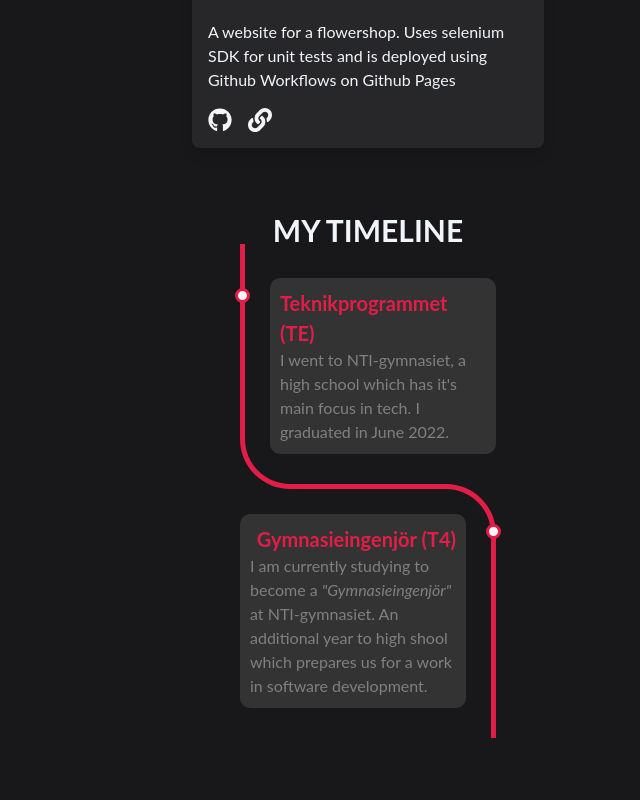
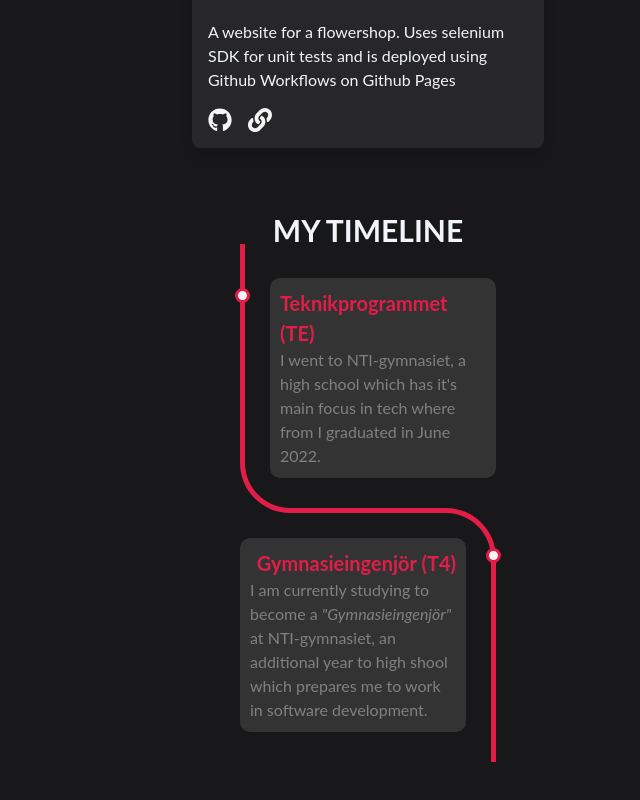
Before and after one commit to linus-jansson/linus-jansson.github.io, a Next.js app: page / in a window 1280 px wide. Shown: the part 1620-2420 px from the top of the page, without its empty margins (640-1280 px from the left). Built offline with nearby package versions, Linux system fonts and the light colour scheme.

Commit message:
some text clarification

```diff
--- a/src/app/page.tsx
+++ b/src/app/page.tsx
@@ -114,10 +114,10 @@ export default function IndexPage() {
                         <h1 className='text-slate-100 text-3xl font-bold uppercase text-center'>My Timeline</h1>
                         <div>
                             <TimelineCard title="Teknikprogrammet (TE)">
-                                <p>I went to NTI-gymnasiet, a high school which has it's main focus in tech. I graduated in June 2022.</p>
+                                <p>I went to NTI-gymnasiet, a high school which has it's main focus in tech where from I graduated in June 2022.</p>
                             </TimelineCard>
                             <TimelineCard title="Gymnasieingenjör (T4)">
-                                <p>I am currently studying to become a <i>"Gymnasieingenjör"</i> at NTI-gymnasiet. An additional year to high shool which prepares us for a work in software development.</p>
+                                <p>I am currently studying to become a <i>"Gymnasieingenjör"</i> at NTI-gymnasiet, an additional year to high shool which prepares me to work in software development.</p>
                             </TimelineCard>
                         </div>
                     </div>
```
